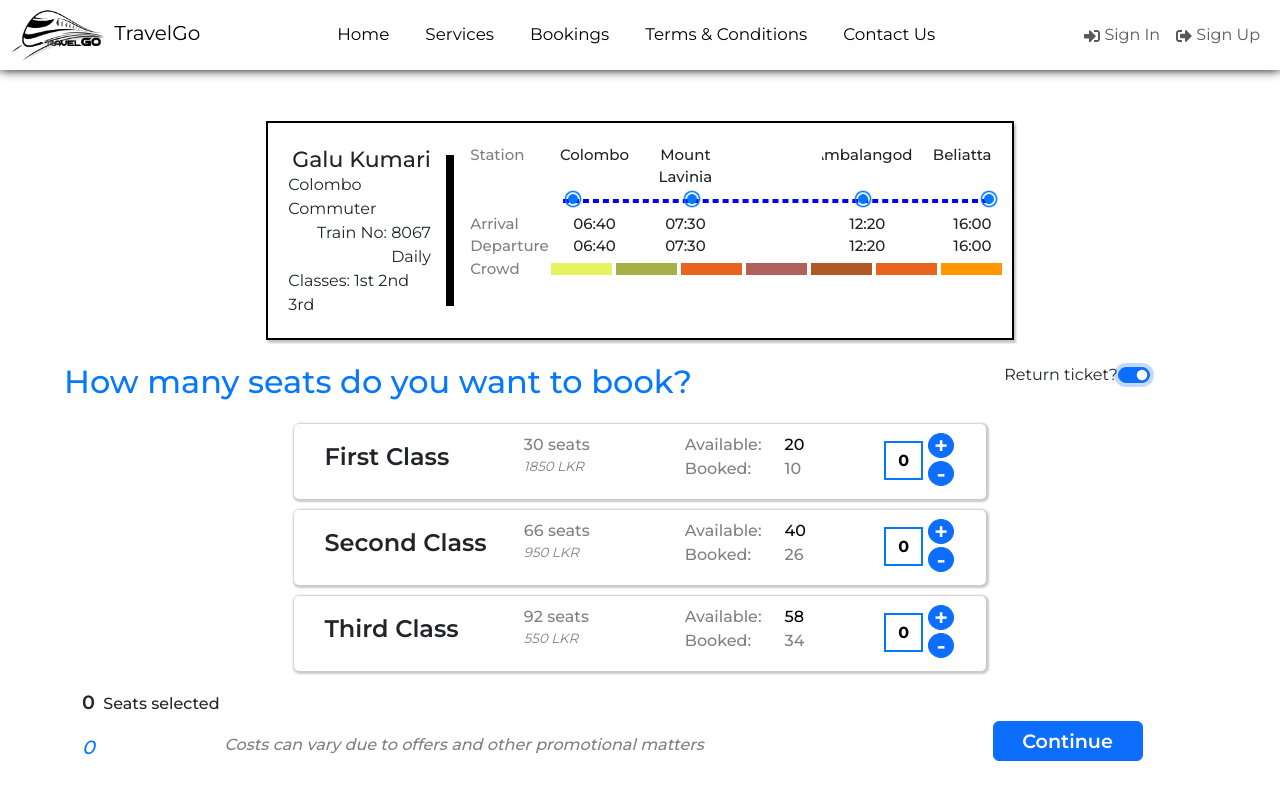
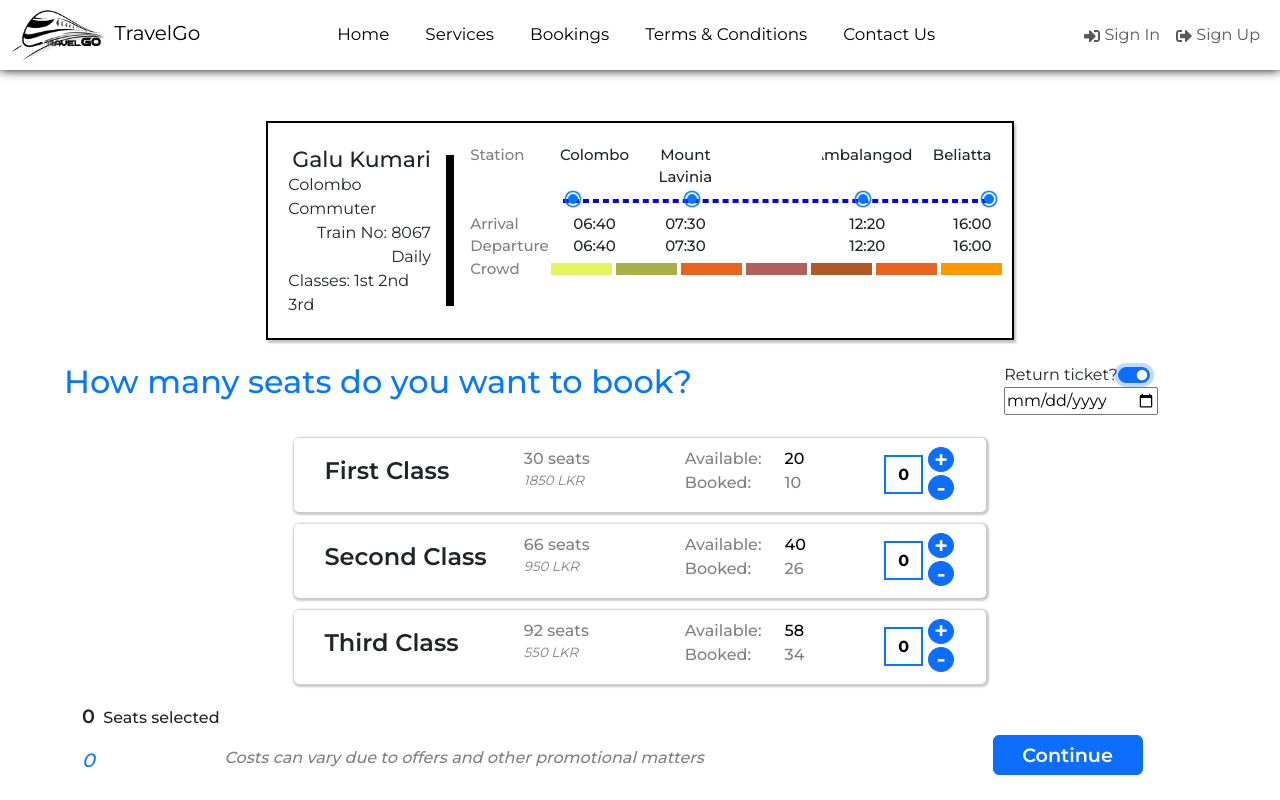
Before and after one commit to nadeeshaMadusanka99/TravelGo-Frontend, a React (Vite) app: page /booking in a window 1280 px wide. Both pictures are taken after a click on the checkbox "Return ticket?". Built offline with nearby package versions, Linux system fonts and the light colour scheme.

Commit message:
booking dynamic

```diff
--- a/src/Screens/Booking/Booking.jsx
+++ b/src/Screens/Booking/Booking.jsx
@@ -1,8 +1,8 @@
 import React, { useState } from "react";
 import { Col, Container, Row, Button, Form } from "react-bootstrap";
 import "./Booking.scss";
-import { LinkContainer } from "react-router-bootstrap";
 import ClassDetails from "./ClassDetails";
+import { useNavigate } from "react-router-dom";
 
 
 
@@ -18,6 +18,9 @@ const NewSchedule = () => {
   ];
   const [ticketCounts, setTicketCounts] = useState({ "": 0 });
   const [totalCost, setTotalCost] = useState(0);
+  const [isReturnTicket, setIsReturnTicket] = useState(false);
+  const [returndate, setDate] = useState("");
+  const [seatClassData, setSeatClassData] = useState({});
 
 
   //update total cost according to ticket count
@@ -55,6 +58,40 @@ const NewSchedule = () => {
     });
   };
 
+  const handleSeatCountChange = (seatClass, newCount) => {
+    // Update the seatClassData object with the new data
+    //console.log(`Seat Class: ${seatClass}, New Count: ${newCount}`);
+    setSeatClassData((prevData) => ({
+      ...prevData,
+      [seatClass]: newCount,
+    }));
+  };
+
+  const navigate = useNavigate();
+
+  const handleSubmit = () => {
+    // Convert the data to an object
+     const submitData = {
+     // fromStation,
+      isReturnTicket,
+      returndate,
+      seatClassData,
+
+     };
+
+
+    //console.log(submitData);
+     // Use the history object to navigate to the next page and pass the data as query parameters
+     navigate("/seatview",{state:{submitData}});
+
+  }
+
+  //Handling date input
+  const handleDate = (e) => {
+    setDate(e.target.value);
+  };
+  const currentDate = new Date();
+  const currentDateString = currentDate.toISOString().split('T')[0];
 
   return (
     <Container fluid="true" className="schedule-container">
@@ -179,9 +216,22 @@ const NewSchedule = () => {
             <Form className="radio-switch">
               <div className="d-flex justify-content-center align-items-center">
                 <label htmlFor="custom-switch">Return ticket?</label>
-                <Form.Check type="switch" id="custom-switch" />
+                <Form.Check
+                type="switch"
+                id="custom-switch"
+                checked={isReturnTicket}
+                onChange={() => setIsReturnTicket(!isReturnTicket)}
+                 />
               </div>
             </Form>
+            {isReturnTicket && (
+              <div className="d-flex justify-content-center align-items-center">
+              {/* Input field for return ticket data */}
+            <input type="date"
+            placeholder="Enter return ticket data"
+            onChange={handleDate} min={currentDateString}/>
+            </div>
+              )}
           </Col>
         </Row>
       </Container>
@@ -193,6 +243,7 @@ const NewSchedule = () => {
         bookedSeats="10"
         updateTicketCounts={updateTicketCounts}
         updateCost={updateCost}
+        onSeatCountChange={handleSeatCountChange}
       />
       <ClassDetails
         seatClass="Second Class"
@@ -202,6 +253,7 @@ const NewSchedule = () => {
         bookedSeats="26"
         updateTicketCounts={updateTicketCounts}
         updateCost={updateCost}
+        onSeatCountChange={handleSeatCountChange}
       />{" "}
       <ClassDetails
         seatClass="Third Class"
@@ -211,6 +263,7 @@ const NewSchedule = () => {
         bookedSeats="34"
         updateTicketCounts={updateTicketCounts}
         updateCost={updateCost}
+        onSeatCountChange={handleSeatCountChange}
 
       />
       <Container className="buttonContainer">
@@ -249,15 +302,15 @@ const NewSchedule = () => {
             </Row>
           </Col>
           <Col md="3" sm="12" className="book-btnc">
-            <LinkContainer to="/seatview">
+
               <Button
               variant="primary"
               className="btnBook"
-              //onClick={handleSubmit}
+              onClick={handleSubmit}
               >
                 Continue
               </Button>
-            </LinkContainer>
+
           </Col>
         </Row>
       </Container>
--- a/src/Screens/Booking/ClassDetails.jsx
+++ b/src/Screens/Booking/ClassDetails.jsx
@@ -11,6 +11,7 @@ const ClassDetails = ({
     bookedSeats,
     updateTicketCounts,
     updateCost,
+    onSeatCountChange,
 
   }) => {
     const { count, increment, decrement } = useCounter();
@@ -27,6 +28,7 @@ const ClassDetails = ({
     else{
         setBookedSeats(parseInt(booked)+1);
     }
+    onSeatCountChange(seatClass, newCount);
 }
 
     return (
```
